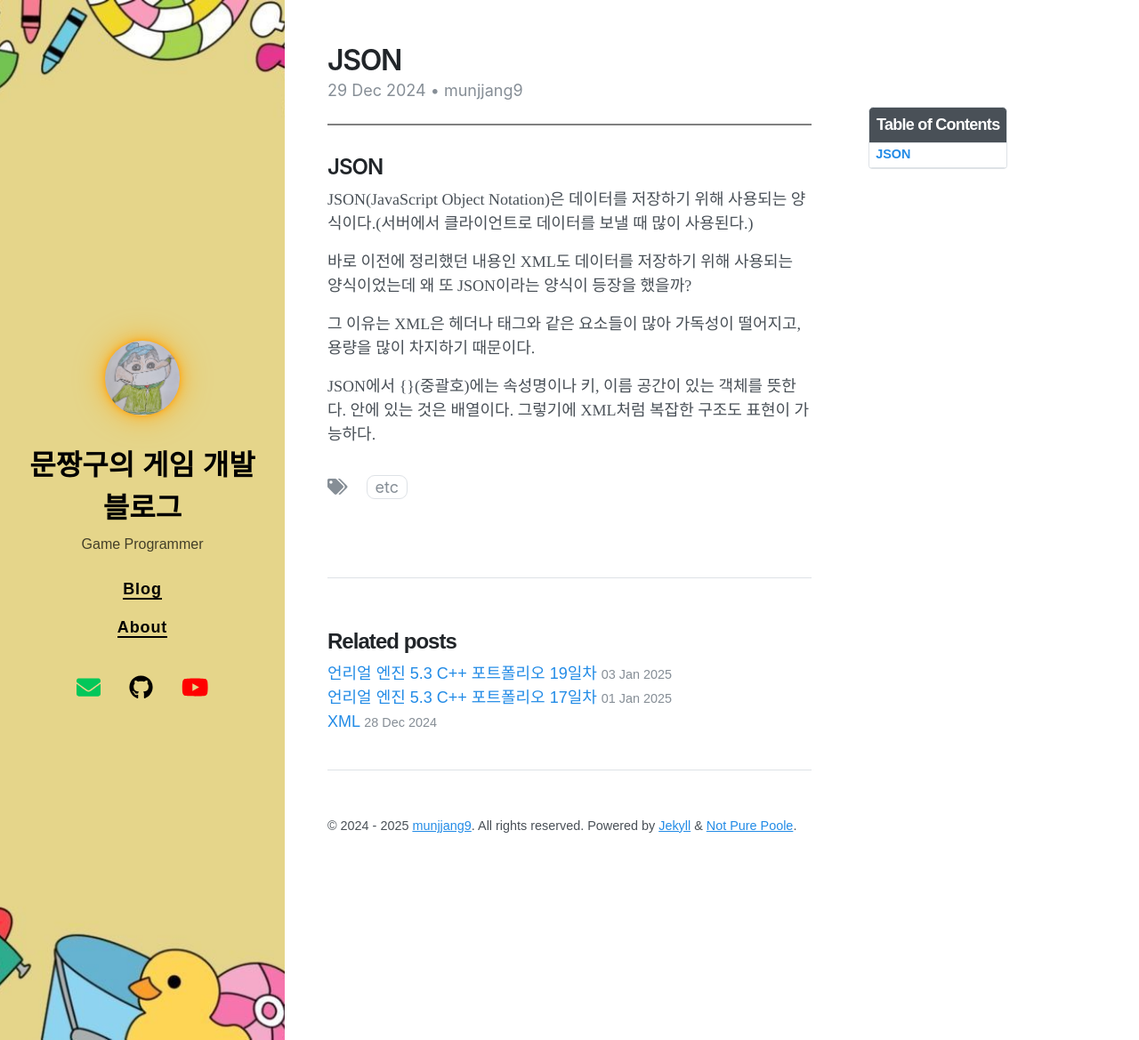
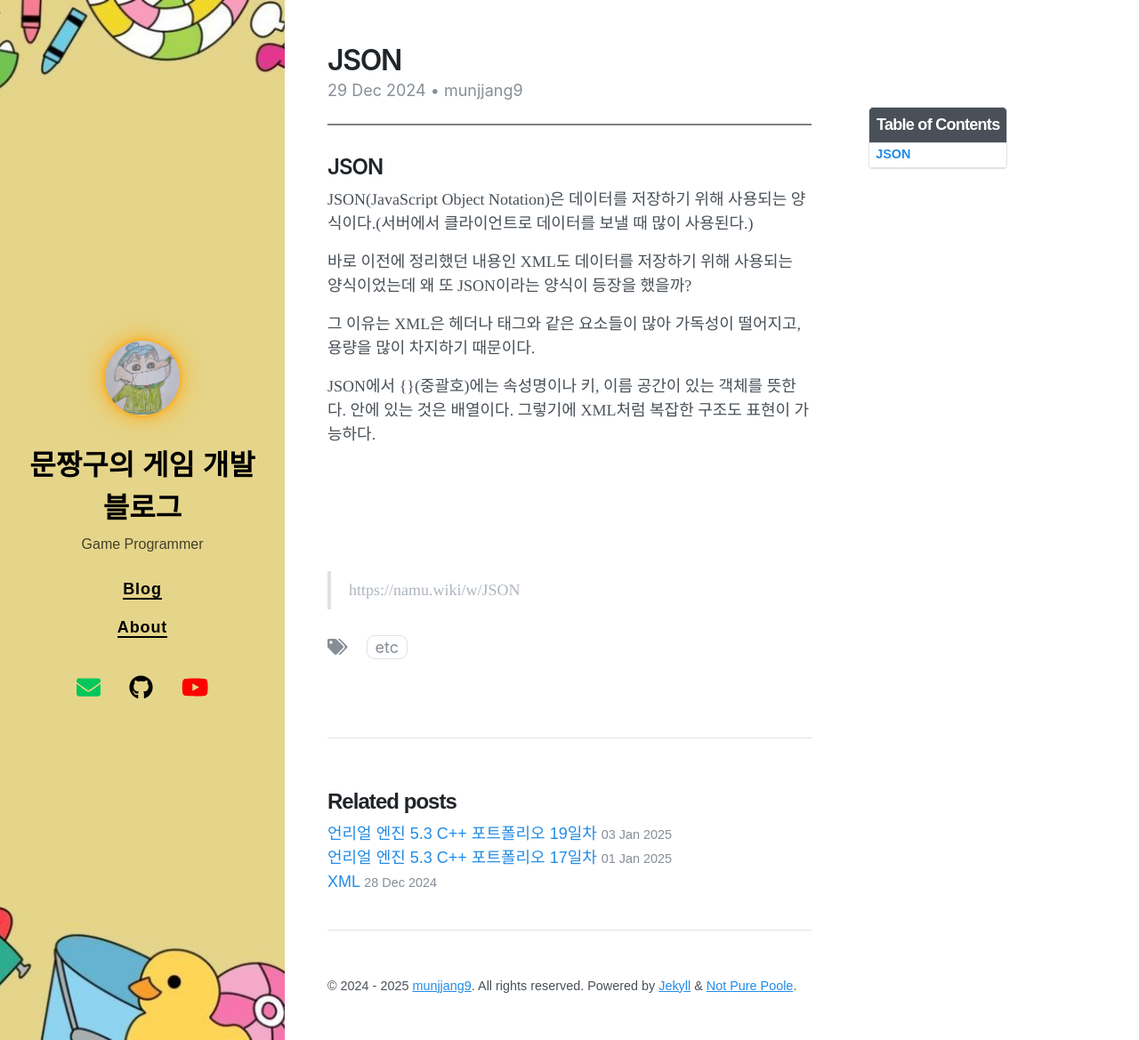
Before and after one commit to munjjang9/munjjang9.github.io, a Jekyll site: the page built from _posts/2024-12-29-TK-JSON.md, in a window 1280 px wide and 1169 px high. Shown: the whole window at 89% size. Built offline with Jekyll 4.4.1, drawn with Linux system fonts in a browser that asks for light colours; nearby versions of some CDN libraries; comment, search, counter and statistics services are not loaded.

Commit message:
Update 2024-12-29-TK-JSON.md

```diff
--- a/_posts/2024-12-29-TK-JSON.md
+++ b/_posts/2024-12-29-TK-JSON.md
@@ -17,3 +17,11 @@ JSON(JavaScript Object Notation)은 데이터를 저장하기 위해 사용되
 그 이유는 XML은 헤더나 태그와 같은 요소들이 많아 가독성이 떨어지고, 용량을 많이 차지하기 때문이다.
 
 JSON에서 {}(중괄호)에는 속성명이나 키, 이름 공간이 있는 객체를 뜻한다. [](대괄호)안에 있는 것은 배열이다. 그렇기에 XML처럼 복잡한 구조도 표현이 가능하다.
+
+
+<br>
+<br>
+<br>
+<br>
+
+>https://namu.wiki/w/JSON
```
